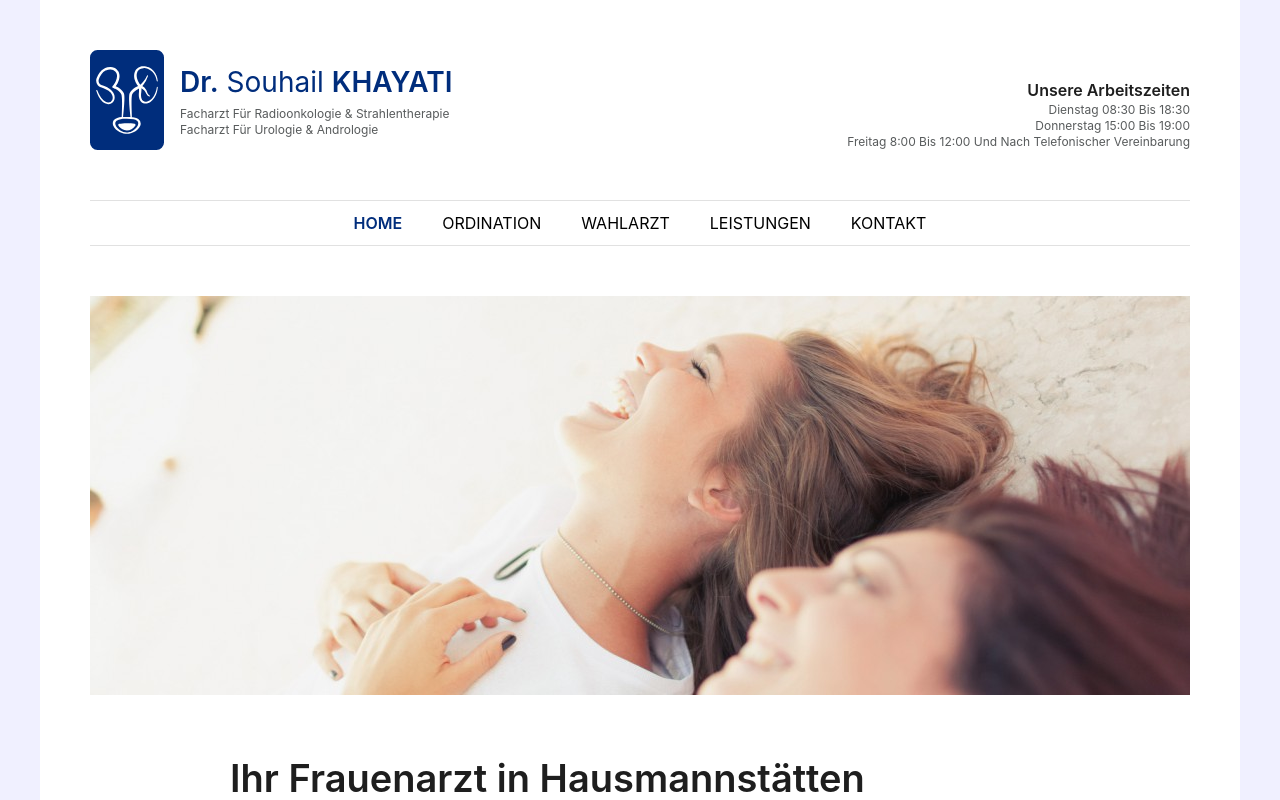
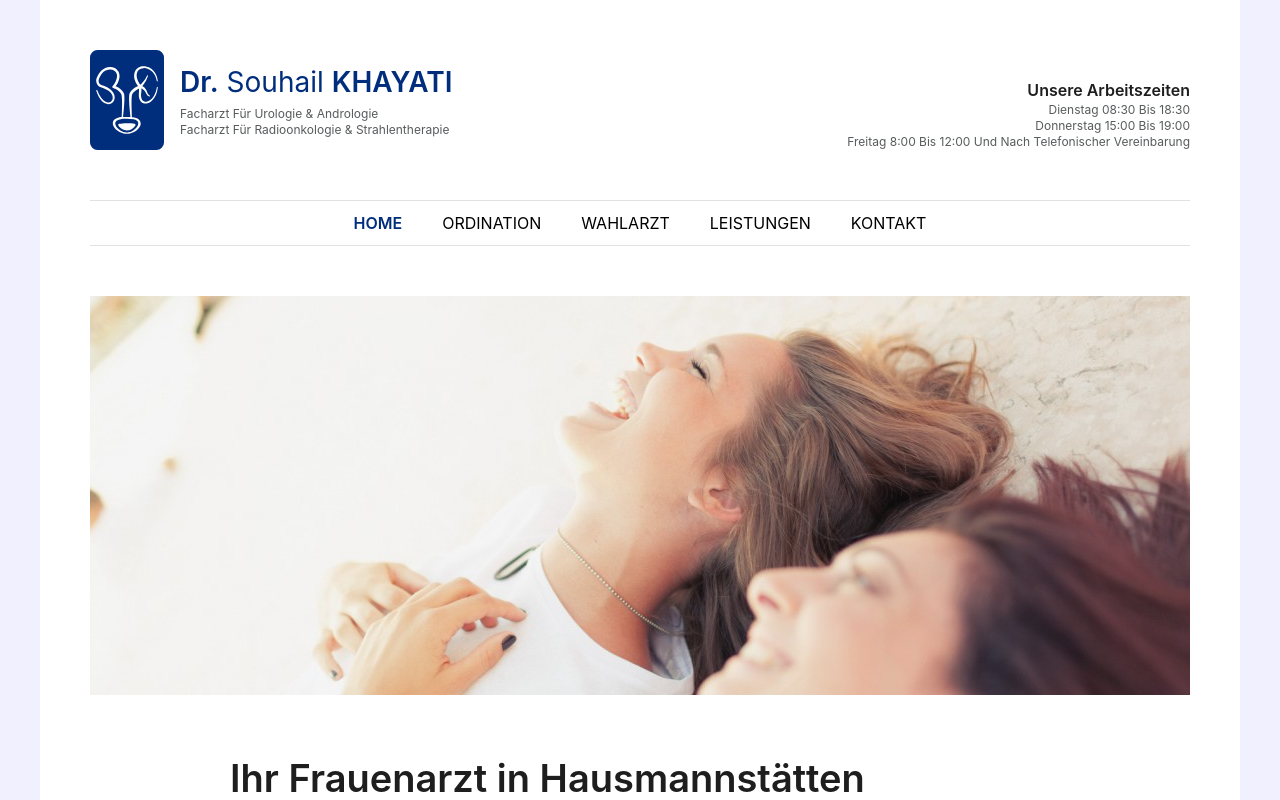
Before and after one commit to waelkhayati/souhailKhayati, a Next.js app in the folder urologue-khayati/: page / in a window 1280 px wide. Shown: the top 800 px of the page. Built offline with nearby package versions, Linux system fonts and the light colour scheme.

Commit message:
Update Header.tsx

```diff
--- a/urologue-khayati/components/Header/Header.tsx
+++ b/urologue-khayati/components/Header/Header.tsx
@@ -19,8 +19,8 @@ export default function Header() {
               <span className={style.regularText}>Souhail</span>
               <span className={style.boldText}>KHAYATI</span>
             </Stack>
+            <span className={style.tagline}>{i18n.specialist_in_urology_and_andrology}</span>
             <span className={style.tagline}>{i18n.specialist_in_radiation_oncology_and_radiation_therapy}</span>
-            <span className={style.tagline}>{i18n.specialist_in_urology_and_andrology}</span>
           </Stack>
         </Stack>
         <Stack>
```
